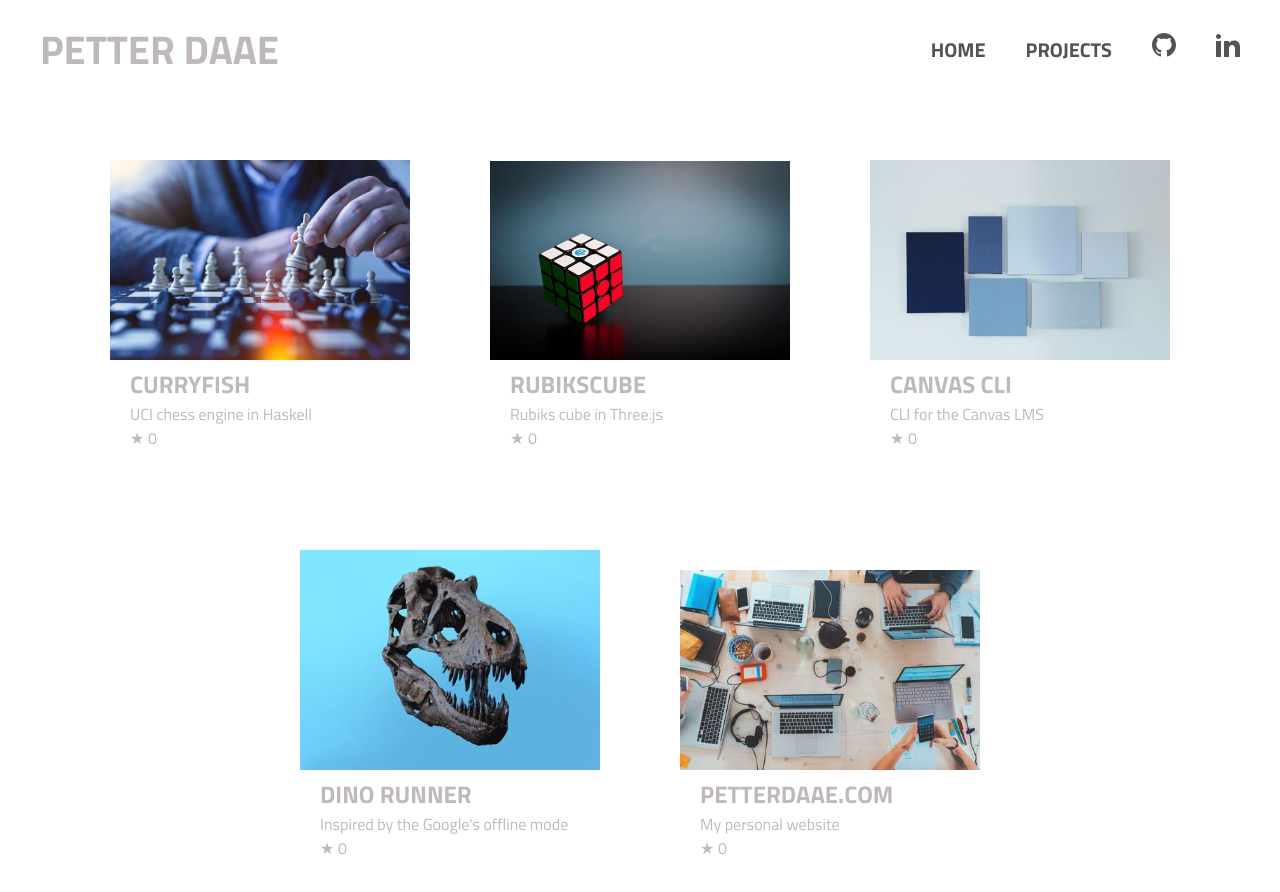
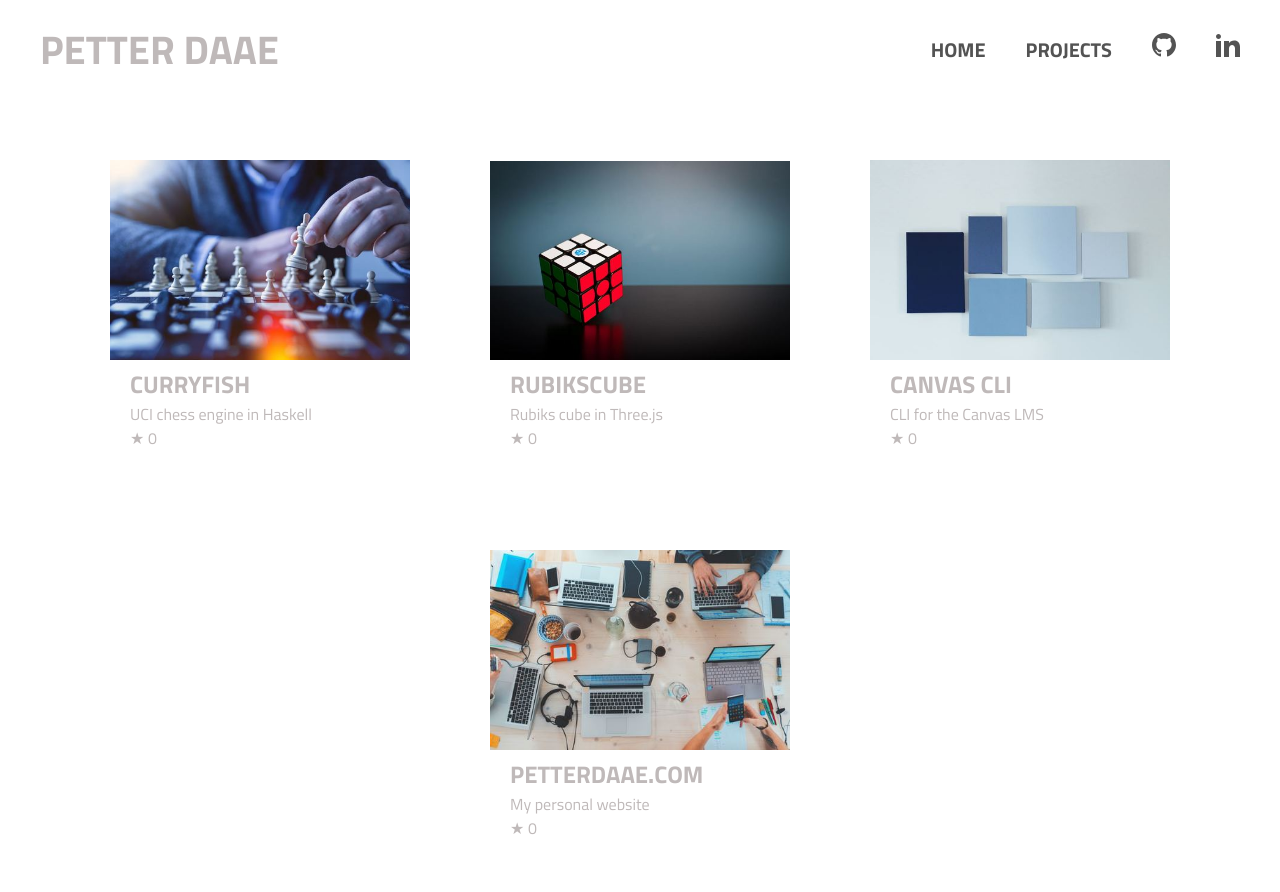
Before and after one commit to StaleJ/daae.dev, a React (Create React App) app: page /projects in a window 1280 px wide. Shown: the top 892 px of the page. Built offline with nearby package versions, Linux system fonts and the light colour scheme; no server answers.

Commit message:
rm project and upgrade packages

```diff
--- a/src/projects/Projects.js
+++ b/src/projects/Projects.js
@@ -23,12 +23,6 @@ function Projects() {
         subtitle="CLI for the Canvas LMS"
         image="./canvas.jpg"
         githubPath="/jalgroy/canvascli">
-      </Project>
-      <Project
-        title="Dino Runner"
-        subtitle="Inspired by the Google's offline mode"
-        image="./dino.jpg"
-        githubPath="/petterdaae/dino-runner">
       </Project>
       <Project
         title="petterdaae.com"
```
Also changed, not shown: 1 other file (tests, documents, lock files or other folders).
